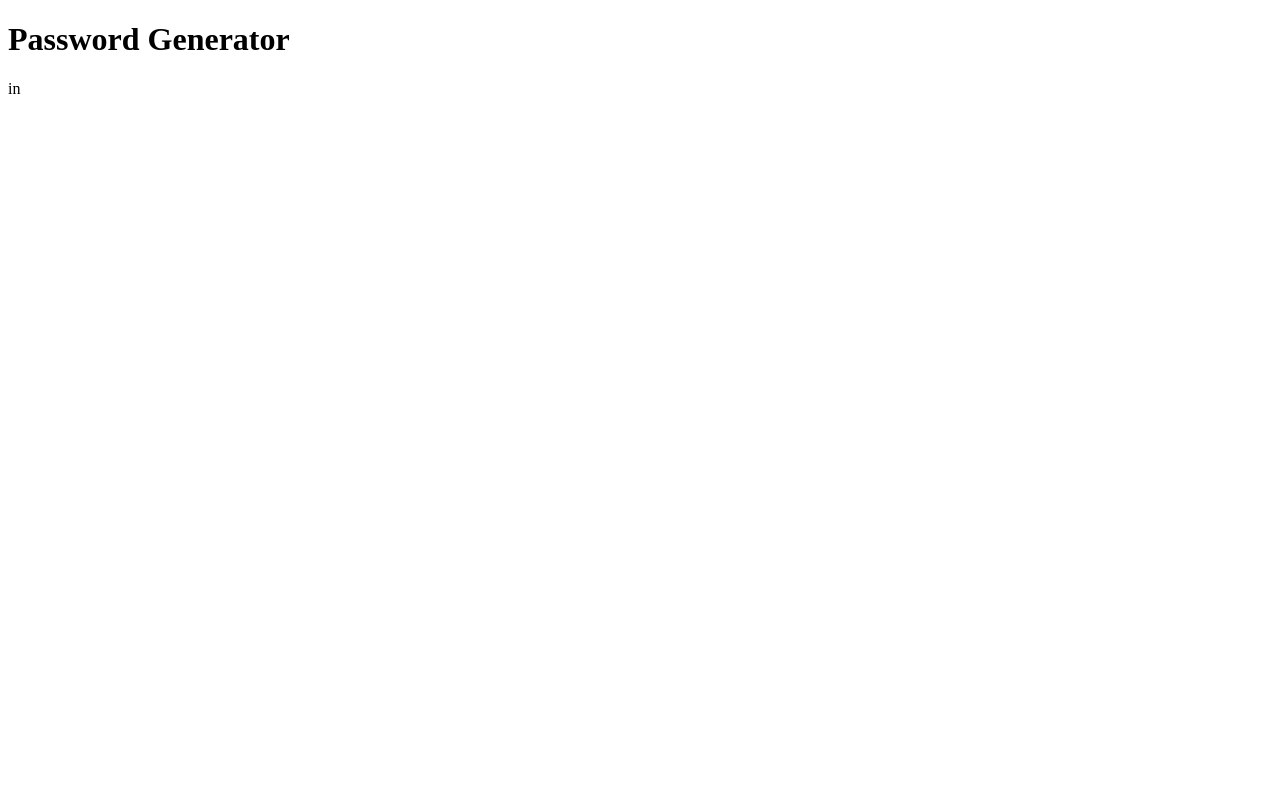
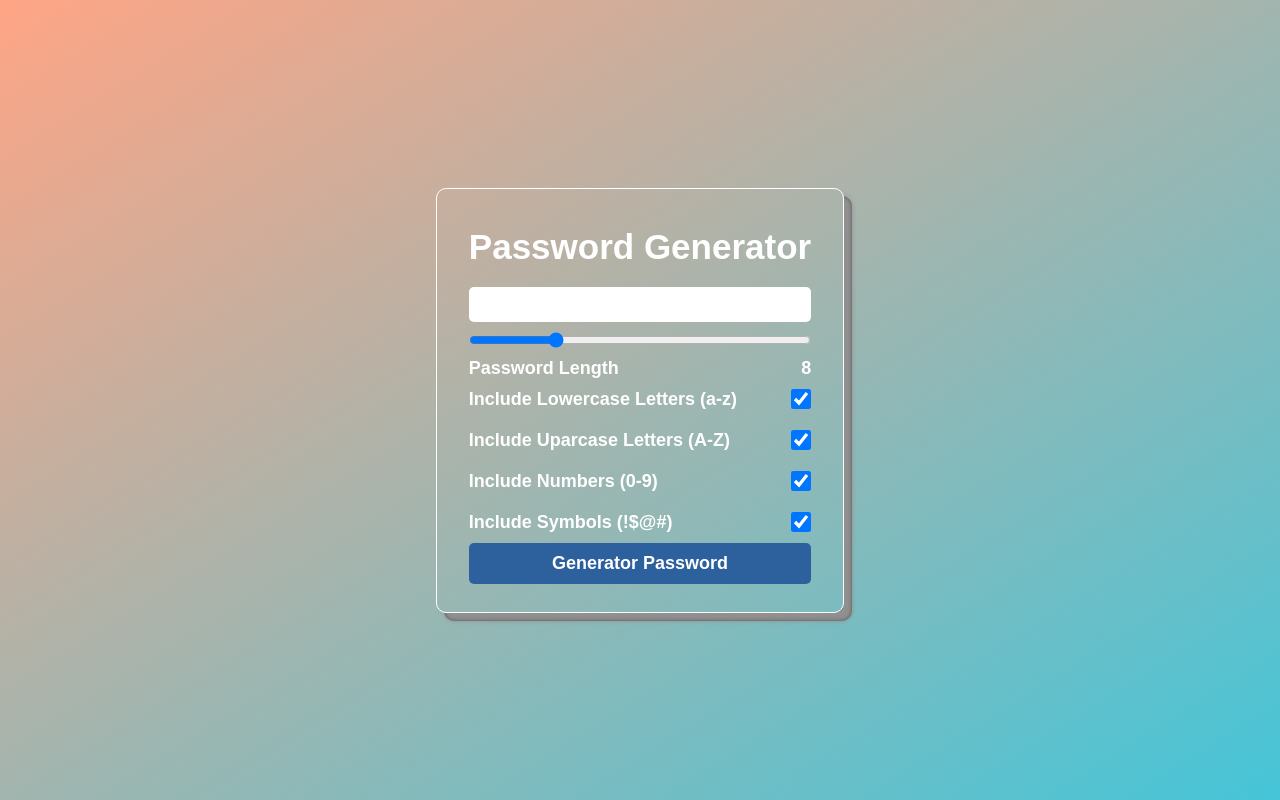
Before and after one commit to huma515/Password-Generator, a plain HTML site: page index.html in a window 1280 px wide. Drawn offline with Linux system fonts and the light colour scheme.

Commit message:
html,css completed

```diff
--- a/index.html
+++ b/index.html
@@ -4,17 +4,42 @@
     <meta charset="UTF-8">
     <meta name="viewport" content="width=device-width, initial-scale=1.0">
     <title>Password Generator | JavaScript Project</title>
+    <link rel="stylesheet" href="style.css">
 </head>
 <body>
-    <div>
+    <div class="container">
 <h1>Password Generator</h1>
-in
+<div class="inpBox">
+<input type="text" name="text" id="passBox" disabled>
 
+</div>
+<input type="range" min="1" max="30" value="8" id="range">
+<div class="paslen">
+<p>Password Length</p>
+<span>8</span>
+</div>
 
+<div class="row">
+<label for="lower">Include Lowercase Letters (a-z)</label>
+<input type="checkbox" id="lower" checked>
+</div>
 
+<div class="row">
+<label for="upar">Include Uparcase Letters (A-Z)</label>
+<input type="checkbox" id="upar"checked>
+</div>
 
+<div class="row">
+<label for="num">Include Numbers (0-9)</label>
+<input type="checkbox" id="num" checked>
+</div>
 
+<div class="row">
+<label for="sym">Include Symbols (!$@#)</label>
+<input type="checkbox" id="sym" checked>
+</div>
 
+<button class="btn" onclick="genPass()">Generator Password</button>
     </div>
 
 
--- a/style.css
+++ b/style.css
@@ -0,0 +1,74 @@
+*{
+    margin: 0px;
+    padding: 0px;
+    box-sizing: border-box;
+    font-family: sans-serif;
+}
+body{
+    max-width: 100vw;
+    min-height: 100vh;
+    display: flex;
+    justify-content: center;
+    align-items: center;
+    background: linear-gradient(to right bottom, #ffa585, #45c5d8);
+    color: #fff;
+    font-weight: 600;
+}
+.container{
+     border: 0.5px solid #fff;
+    border-radius: 10px;
+    padding: 28px 32px;
+    display: flex;
+    flex-direction: column;
+    background: transparent;
+    box-shadow: 8px 8px 4px #909090, 8px 8px 0px #575757;
+}
+.container h1{
+    font-size: 35px;
+    margin-block: 10px;
+}
+#passBox{
+    padding-block:10px ;
+    border: none;
+    border-radius: 5px;
+    width: 100%;
+    background-color: white;
+    margin-block: 10px;
+}
+#range{
+    margin-bottom: 10px;
+}
+.paslen{
+     display: flex;
+    justify-content: space-between;
+    align-items: center;
+    font-size: 18px;
+}
+.row{
+    margin-block: 10px;
+      display: flex;
+    justify-content: space-between;
+    align-items: center;
+    font-size: 18px;
+}
+.row input[type="checkbox"] {
+
+    width: 20px;
+    height: 20px;
+
+}
+.btn{
+width: 100%;
+padding-block: 10px;
+color: white;
+background-color: #2c619e;
+border: none;
+outline: none;
+font-size: 18px;
+font-weight: bold;
+font-family: sans-serif;
+border-radius: 5px;
+}
+.btn:hover{
+    background-color: #0066ff;
+}
```
